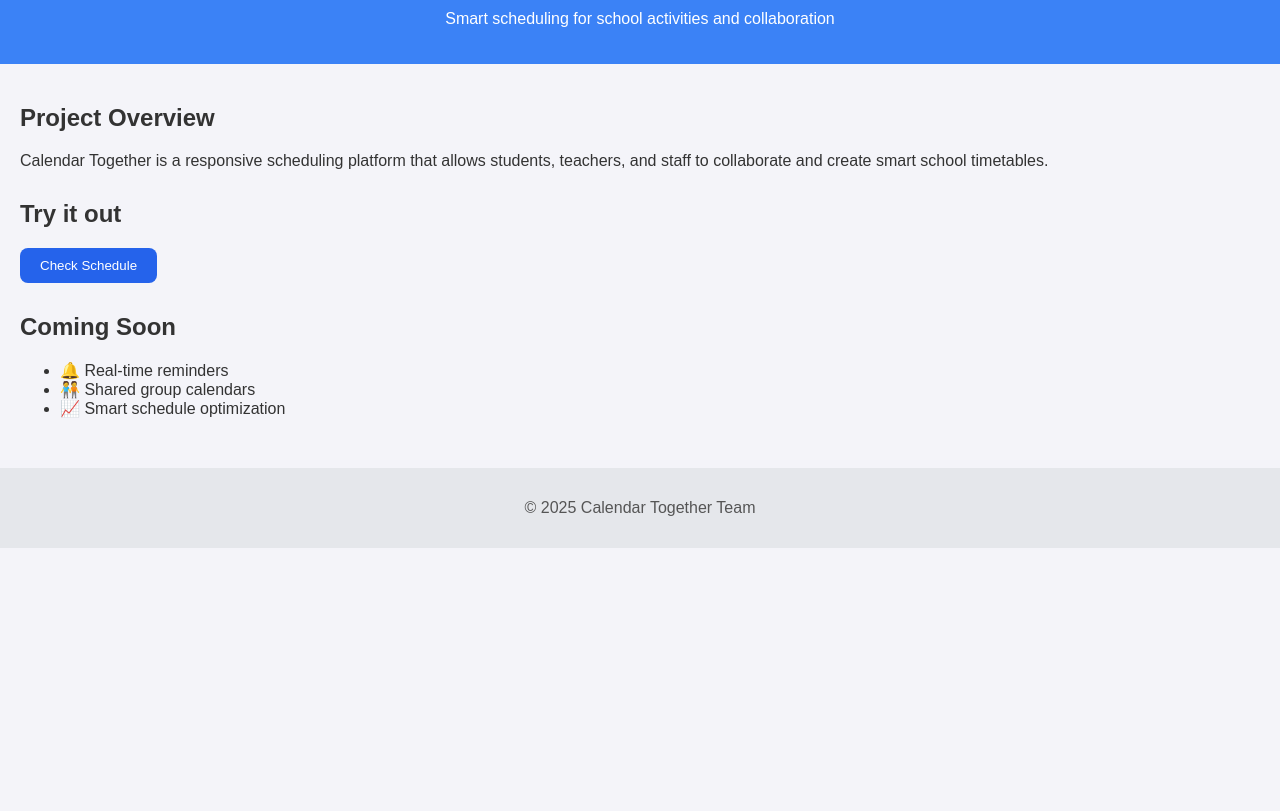
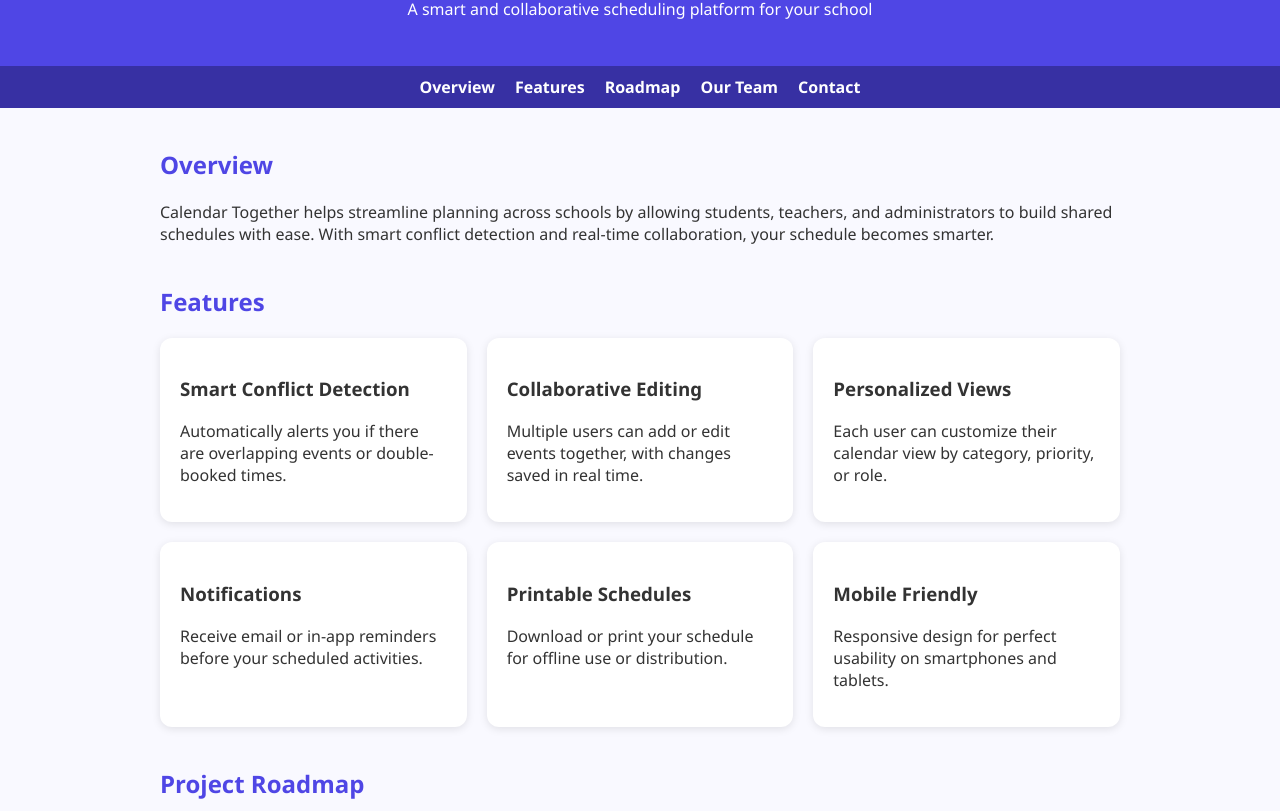
Before and after one commit to alphanumeric188/calendar-together, a plain HTML site: page index.html in a window 1280 px wide. Shown: the part 91-902 px from the top of the page. Before the commit the page ends 800 px from the top, so only its background shows below. Drawn offline with Linux system fonts and the light colour scheme.

Commit message:
update index

```diff
--- a/index.html
+++ b/index.html
@@ -2,41 +2,143 @@
 <html lang="en">
 <head>
   <meta charset="UTF-8" />
-  <meta name="viewport" content="width=device-width, initial-scale=1.0"/>
+  <meta name="viewport" content="width=device-width, initial-scale=1.0" />
   <title>Calendar Together</title>
   <link rel="stylesheet" href="style.css" />
+  <style>
+    body {
+      font-family: 'Segoe UI', sans-serif;
+      background-color: #f9f9ff;
+      margin: 0;
+      padding: 0;
+      color: #333;
+    }
+    header {
+      background-color: #4f46e5;
+      color: white;
+      padding: 30px;
+      text-align: center;
+    }
+    header h1 {
+      margin: 0;
+    }
+    nav {
+      display: flex;
+      justify-content: center;
+      gap: 20px;
+      background-color: #3730a3;
+      padding: 10px;
+    }
+    nav a {
+      color: white;
+      text-decoration: none;
+      font-weight: bold;
+    }
+    nav a:hover {
+      text-decoration: underline;
+    }
+    main {
+      max-width: 960px;
+      margin: auto;
+      padding: 20px;
+    }
+    section {
+      margin-bottom: 40px;
+    }
+    section h2 {
+      color: #4f46e5;
+    }
+    .features {
+      display: grid;
+      grid-template-columns: repeat(auto-fit, minmax(250px, 1fr));
+      gap: 20px;
+    }
+    .feature-card {
+      background-color: white;
+      padding: 20px;
+      border-radius: 12px;
+      box-shadow: 0 2px 8px rgba(0,0,0,0.1);
+    }
+    footer {
+      text-align: center;
+      padding: 20px;
+      background-color: #e0e7ff;
+    }
+  </style>
 </head>
 <body>
   <header>
     <h1>📅 Calendar Together</h1>
-    <p>Smart scheduling for school activities and collaboration</p>
+    <p>A smart and collaborative scheduling platform for your school</p>
   </header>
 
+  <nav>
+    <a href="#overview">Overview</a>
+    <a href="#features">Features</a>
+    <a href="#roadmap">Roadmap</a>
+    <a href="#team">Our Team</a>
+    <a href="#contact">Contact</a>
+  </nav>
+
   <main>
-    <section>
-      <h2>Project Overview</h2>
-      <p>Calendar Together is a responsive scheduling platform that allows students, teachers, and staff to collaborate and create smart school timetables.</p>
+    <section id="overview">
+      <h2>Overview</h2>
+      <p>Calendar Together helps streamline planning across schools by allowing students, teachers, and administrators to build shared schedules with ease. With smart conflict detection and real-time collaboration, your schedule becomes smarter.</p>
     </section>
 
-    <section>
-      <h2>Try it out</h2>
-      <button onclick="showAlert()">Check Schedule</button>
+    <section id="features">
+      <h2>Features</h2>
+      <div class="features">
+        <div class="feature-card">
+          <h3>Smart Conflict Detection</h3>
+          <p>Automatically alerts you if there are overlapping events or double-booked times.</p>
+        </div>
+        <div class="feature-card">
+          <h3>Collaborative Editing</h3>
+          <p>Multiple users can add or edit events together, with changes saved in real time.</p>
+        </div>
+        <div class="feature-card">
+          <h3>Personalized Views</h3>
+          <p>Each user can customize their calendar view by category, priority, or role.</p>
+        </div>
+        <div class="feature-card">
+          <h3>Notifications</h3>
+          <p>Receive email or in-app reminders before your scheduled activities.</p>
+        </div>
+        <div class="feature-card">
+          <h3>Printable Schedules</h3>
+          <p>Download or print your schedule for offline use or distribution.</p>
+        </div>
+        <div class="feature-card">
+          <h3>Mobile Friendly</h3>
+          <p>Responsive design for perfect usability on smartphones and tablets.</p>
+        </div>
+      </div>
     </section>
 
-    <section>
-      <h2>Coming Soon</h2>
+    <section id="roadmap">
+      <h2>Project Roadmap</h2>
       <ul>
-        <li>🔔 Real-time reminders</li>
-        <li>🧑‍🤝‍🧑 Shared group calendars</li>
-        <li>📈 Smart schedule optimization</li>
+        <li><strong>Phase 1:</strong> Idea brainstorming and prototype design</li>
+        <li><strong>Phase 2:</strong> Core feature development and internal testing</li>
+        <li><strong>Phase 3:</strong> User testing with a small group of schools</li>
+        <li><strong>Phase 4:</strong> Public launch and continuous updates</li>
       </ul>
+    </section>
+
+    <section id="team">
+      <h2>Our Team</h2>
+      <p>We are a team of student developers and teachers working together to solve real scheduling problems in education. Meet our lead developers, designers, and testers!</p>
+    </section>
+
+    <section id="contact">
+      <h2>Contact Us</h2>
+      <p>Want to collaborate or give feedback? Reach out at <strong>team@calendartogether.com</strong></p>
     </section>
   </main>
 
   <footer>
-    <p>&copy; 2025 Calendar Together Team</p>
+    <p>&copy; 2025 Calendar Together Project. All rights reserved.</p>
   </footer>
-
-  <script src="script.js"></script>
 </body>
 </html>
```
